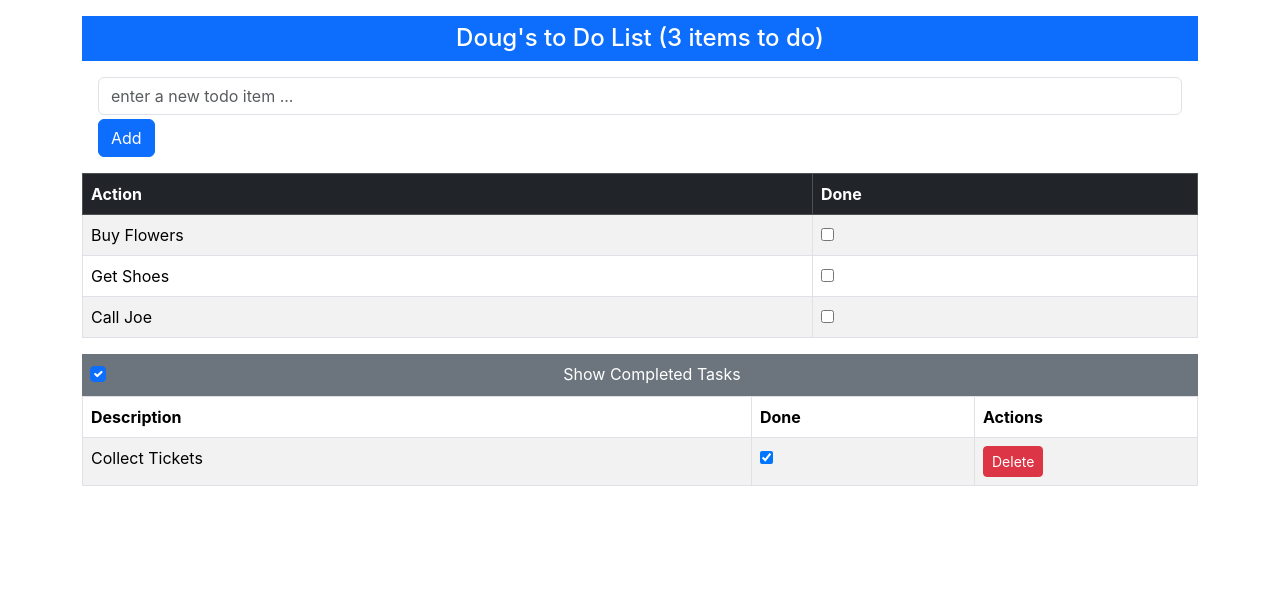
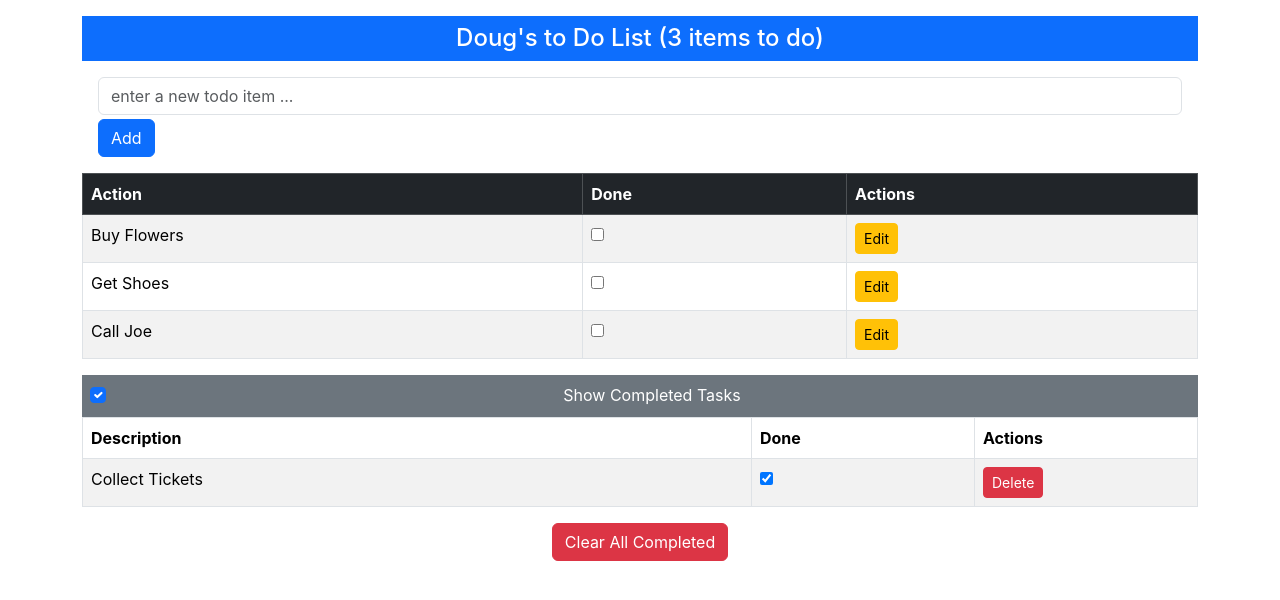
Before and after one commit to dougjasper2013/reacttodoam2025, a React (Create React App) app in the folder todo/: page / in a window 1280 px wide. Shown: the top 600 px of the page. Built offline with nearby package versions, Linux system fonts and the light colour scheme; the HTML template or start-up script is replaced by a standard one.

Commit message:
Edit and Clear All Implemented

```diff
--- a/todo/src/App.js
+++ b/todo/src/App.js
@@ -44,6 +44,18 @@
     }
   };
 
+  const editTodo = (oldItem, newAction) => {
+    setTodoItems(
+      todoItems.map(item =>
+        item.action === oldItem.action ? { ...item, action: newAction } : item
+      )
+    );
+  };
+
+  const clearCompleted = () => {
+    setTodoItems(todoItems.filter(item => !item.done));
+  };
+
 
   // const todoTableRows = (doneValue) => todoItems.filter(item => item.done === doneValue).map(item =>
   //   <TodoRow key={ item.action } item={ item } toggle={ toggleTodo } />
@@ -88,6 +100,7 @@
           <tr>
             <th>Action</th>
             <th>Done</th>
+            <th>Actions</th> {/* For edit button */}
           </tr>
         </thead>
         <tbody>
@@ -96,7 +109,7 @@
               key={item.action}
               item={item}
               toggle={toggleTodo}
-              // no deleteTodo prop passed here
+              editTodo={editTodo} // only passed for incomplete
             />
           ))}
         </tbody>
@@ -131,6 +144,17 @@
         </table>
       )}
 
+      {todoItems.some(item => item.done) && (
+        <div className="text-center mt-3">
+          <button
+            className="btn btn-danger"
+            onClick={clearCompleted}
+          >
+            Clear All Completed
+          </button>
+        </div>
+      )}
+
     </div>
   );
 }
--- a/todo/src/TodoRow.js
+++ b/todo/src/TodoRow.js
@@ -1,22 +1,61 @@
-import React from 'react';
+import React, { useState } from 'react';
 
-function TodoRow({ item, toggle, deleteTodo }) {
+function TodoRow({ item, toggle, deleteTodo, editTodo }) {
+  const [isEditing, setIsEditing] = useState(false);
+  const [editedText, setEditedText] = useState(item.action);
+
   const onToggle = () => toggle(item);
   const onDelete = () => deleteTodo && deleteTodo(item);
+  const onSave = () => {
+    editTodo(item, editedText);
+    setIsEditing(false);
+  };
 
   return (
     <tr>
-      <td>{item.action}</td>
+      <td>
+        {isEditing ? (
+          <input
+            type="text"
+            value={editedText}
+            onChange={(e) => setEditedText(e.target.value)}
+          />
+        ) : (
+          item.action
+        )}
+      </td>
       <td>
         <input type="checkbox" checked={item.done} onChange={onToggle} />
       </td>
-      {deleteTodo && (
-        <td>
-          <button className="btn btn-danger btn-sm" onClick={onDelete}>
+      <td>
+        {/* Edit button only for incomplete todos */}
+        {editTodo && !isEditing && (
+          <button
+            className="btn btn-sm btn-warning me-1"
+            onClick={() => setIsEditing(true)}
+          >
+            Edit
+          </button>
+        )}
+        {isEditing && (
+          <button
+            className="btn btn-sm btn-success me-1"
+            onClick={onSave}
+          >
+            Save
+          </button>
+        )}
+
+        {/* Delete button only for completed todos */}
+        {deleteTodo && (
+          <button
+            className="btn btn-sm btn-danger"
+            onClick={onDelete}
+          >
             Delete
           </button>
-        </td>
-      )}
+        )}
+      </td>
     </tr>
   );
 }
```
